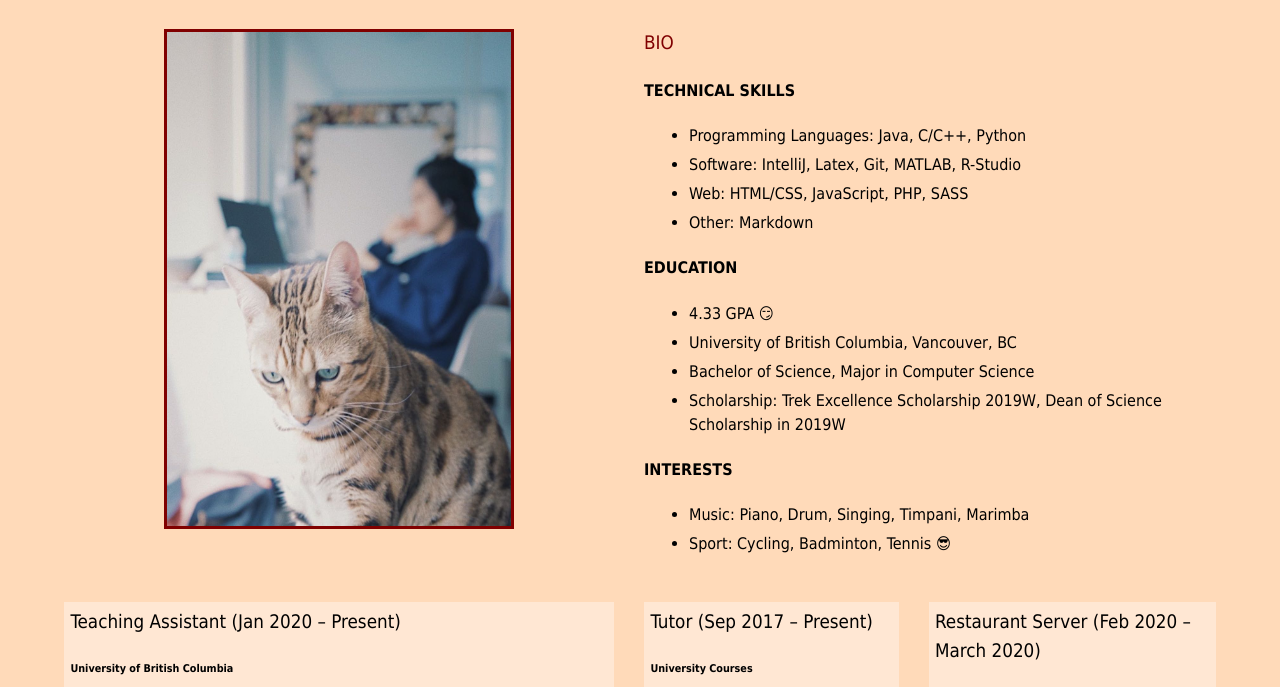
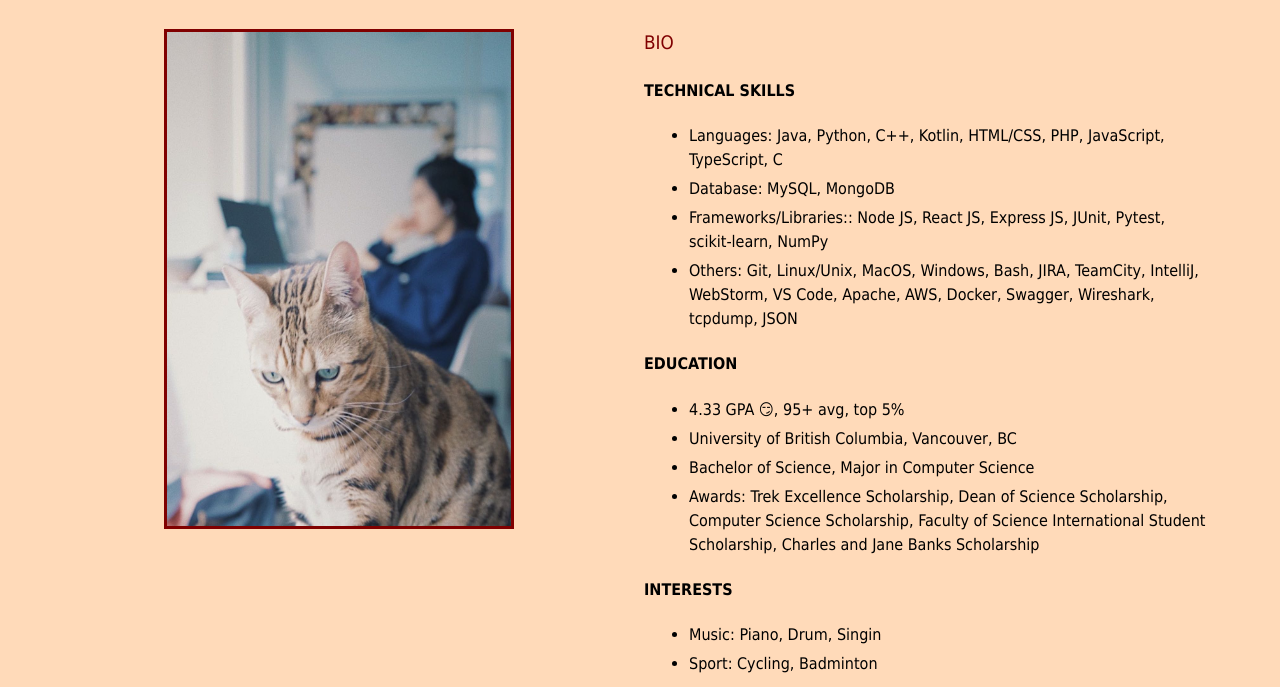
Before and after one commit to shiyuchen6688/shiyuchen_portfolio, a website: page dist/about.html in a window 1280 px wide. Shown: the part 253-940 px from the top of the page. Drawn offline with Linux system fonts and the light colour scheme.

Commit message:
info updated

```diff
--- a/dist/about.html
+++ b/dist/about.html
@@ -62,28 +62,30 @@
                 <h3 class="text-secondary">BIO</h3>
                 <h4>TECHNICAL SKILLS</h4>
                 <ul>
-                    <li>Programming Languages: Java, C/C++, Python</li>
-                    <li>Software: IntelliJ, Latex, Git, MATLAB, R-Studio</li>
-                    <li>Web: HTML/CSS, JavaScript, PHP, SASS</li>
-                    <li>Other: Markdown</li>
+                    <li>Languages: Java, Python, C++, Kotlin, HTML/CSS, PHP, JavaScript, TypeScript, C</li>
+                    <li>Database: MySQL, MongoDB</li>
+                    <li>Frameworks/Libraries:: Node JS, React JS, Express JS, JUnit, Pytest, scikit-learn, NumPy</li>
+                    <li>Others: Git, Linux/Unix, MacOS, Windows, Bash, JIRA, TeamCity, IntelliJ, WebStorm, VS Code,
+                        Apache, AWS, Docker, Swagger, Wireshark, tcpdump, JSON</li>
                 </ul>
                 <h4>EDUCATION</h4>
                 <ul>
-                    <li>4.33 GPA &#128527</li>
+                    <li>4.33 GPA &#128527, 95+ avg, top 5%</li>
                     <li>University of British Columbia, Vancouver, BC</li>
                     <li>Bachelor of Science, Major in Computer Science</li>
-                    <li>Scholarship: Trek Excellence Scholarship 2019W, Dean of Science Scholarship in 2019W</li>
+                    <li>Awards: Trek Excellence Scholarship, Dean of Science Scholarship, Computer Science Scholarship,
+                        Faculty of Science International Student Scholarship, Charles and Jane Banks Scholarship</li>
                 </ul>
                 <h4>INTERESTS</h4>
                 <ul>
-                    <li>Music: Piano, Drum, Singing, Timpani, Marimba</li>
-                    <li>Sport: Cycling, Badminton, Tennis &#128526</li>
+                    <li>Music: Piano, Drum, Singin</li>
+                    <li>Sport: Cycling, Badminton</li>
                 </ul>
             </div>
 
             <div class="job job-1">
-                <h3>Teaching Assistant (Jan 2020 – Present)</h3>
-                <h6>University of British Columbia</h6>
+                <h3>Software Developer Co-op (May 2021 – Present)</h3>
+                <h6>AppNeta</h6>
                 <!-- <ul>
                     <li>Teaching Assistant in lecture, introduce student to software construction</li>
                     <li>Guide students through programming labs</li>
@@ -96,8 +98,9 @@
                     beatae aut facere ducimus.</p> -->
             </div>
             <div class="job job-2">
-                <h3>Tutor (Sep 2017 – Present)</h3>
-                <h6>University Courses</h6>
+                <h3>Machine Learning Python Developer (Jan 2021 – May 2021)</h3>
+                <h6>National Research Council of Canada</h6>
+
                 <!-- <ul>
                     <li>Clear explanation of subjects including computer science, math and physics</li>
                     <li>Class of 30+ students</li>
@@ -108,8 +111,8 @@
                     beatae aut facere ducimus.</p> -->
             </div>
             <div class="job job-3">
-                <h3>Restaurant Server (Feb 2020 – March 2020)</h3>
-                <h6>Shin Ka Gyuu Japanese hot pot</h6>
+                <h3>Tutor (Sep 2017 – Present)</h3>
+                <h6>University Courses</h6>
                 <!-- <ul>
                     <li>Build positive customer experience</li>
                     <li>Taking orders, inform the kitchen and the Bar of customer’s choices with special needs.</li>
@@ -118,6 +121,14 @@
                 <!-- <p>Lorem ipsum dolor sit amet consectetur adipisicing elit. Animi magnam dolor aperiam illum? Similique
                     doloribus libero sequi dolore in earum asperiores cumque, provident, consequuntur fugit, labore
                     beatae aut facere ducimus.</p> -->
+            </div>
+            <div class="job job-4">
+                <h3>Teaching Assistant (Jan 2020 – Present)</h3>
+                <h6>University of British Columbia</h6>
+            </div>
+            <div class="job job-5">
+                <h3>Restaurant Server (Feb 2020 – March 2020)</h3>
+                <h6>Shin Ka Gyuu Japanese hot pot</h6>
             </div>
         </div>
 
```
Also changed, not shown: dist/contact.html (+3 -3 lines), dist/index.html (+1 -1 lines), dist/work.html (+1 -1 lines).
